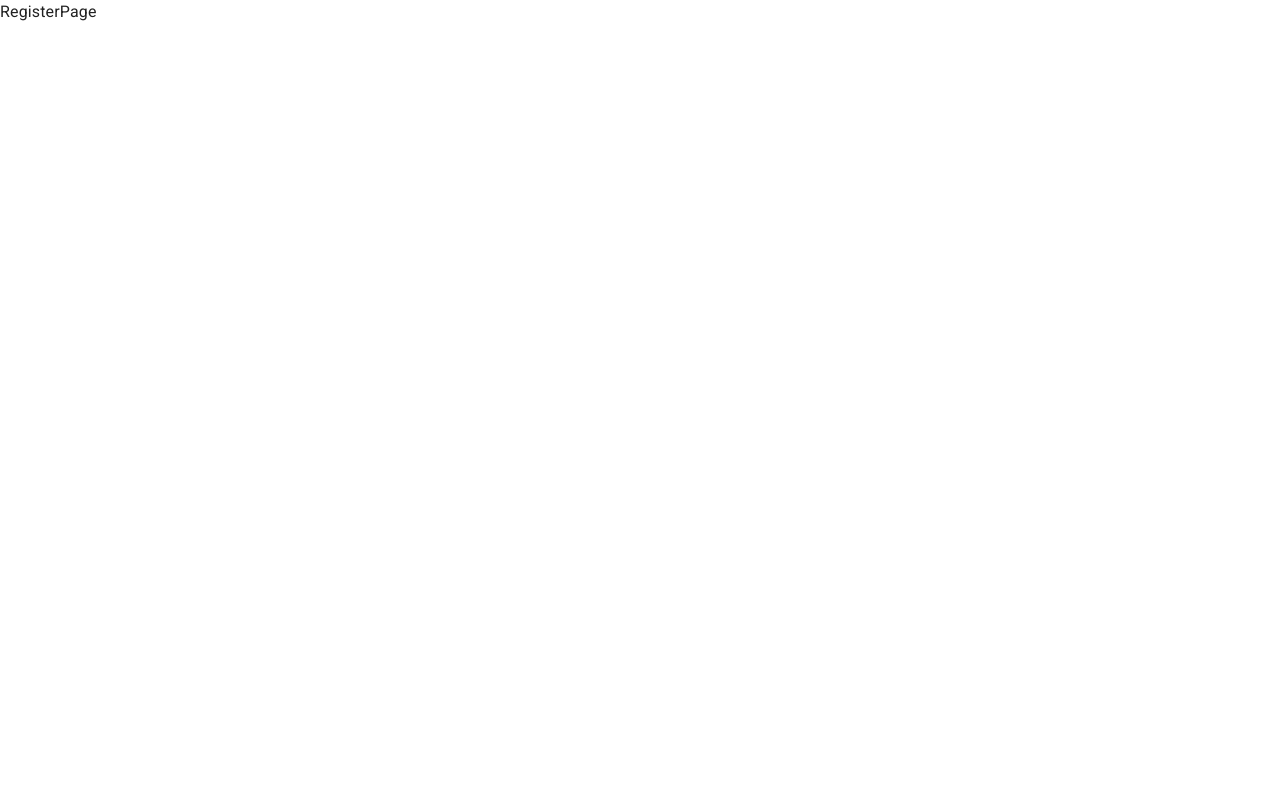
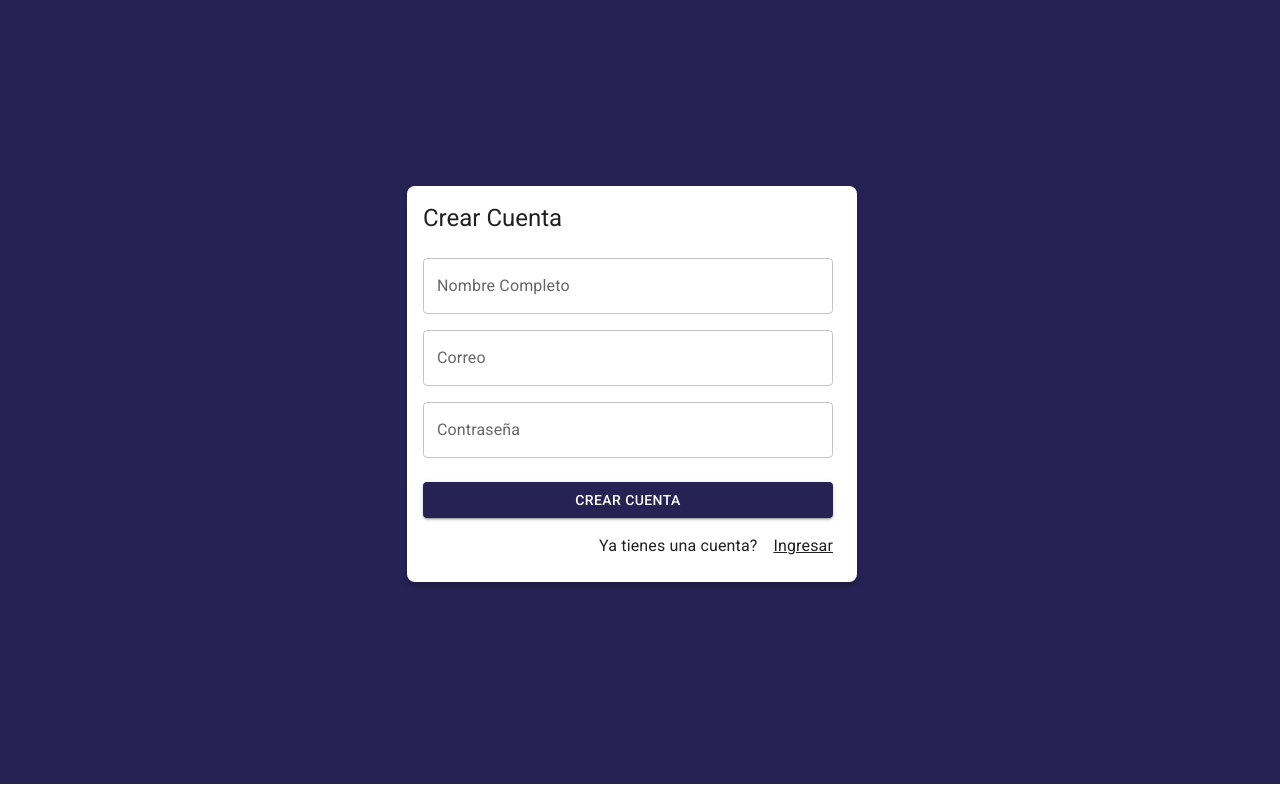
Before and after one commit to robertgrc/JournalAppDesign, a React (Vite) app: page /auth/register in a window 1280 px wide. Built offline with nearby package versions, Linux system fonts and the light colour scheme.

Commit message:
RegisterPage Diseno

```diff
--- a/src/auth/pages/RegisterPage.jsx
+++ b/src/auth/pages/RegisterPage.jsx
@@ -1,7 +1,57 @@
 
+import { Link as RouterLink } from 'react-router-dom'
+import { Button, Grid, Link, TextField, Typography } from '@mui/material'
+import React from 'react'
+import { AuthLayout } from '../layout/AuthLayout'
 
 export const RegisterPage = () => {
   return (
-    <div>RegisterPage</div>
+    <AuthLayout title='Crear Cuenta'>
+      <form>
+        <Grid container>
+          <Grid item xs={12} sx={{ mt:2 }}>
+            <TextField
+              label="Nombre Completo"
+              type="text"
+              placeholder='Tu Nombre'
+              fullWidth
+            />
+          </Grid>
+          <Grid item xs={12} sx={{ mt:2 }}>
+            <TextField
+              label="Correo"
+              type="email"
+              placeholder='correo@gmail.com'
+              fullWidth
+            />
+          </Grid>
+          <Grid item xs={12} sx={{ mt:2 }}>
+            <TextField
+              label="Contraseña"
+              type="password"
+              placeholder='Contraseña'
+              fullWidth
+            />
+          </Grid>
+
+          <Grid container spacing = {2} sx={{ mb:2, mt:1 }}>
+            <Grid item xs={12}>
+              <Button variant='contained' fullWidth>
+                Crear Cuenta
+              </Button>
+            </Grid>
+          </Grid>
+
+          <Grid container direction='row' justifyContent='end'>
+            <Typography>Ya tienes una cuenta?</Typography>
+            <Link component={RouterLink} color='inherit' to='/auth/login' sx={{ml:2}}>
+              Ingresar
+            </Link>
+          </Grid>
+
+        </Grid>
+       </form>
+    </AuthLayout>
+
   )
 }
```
